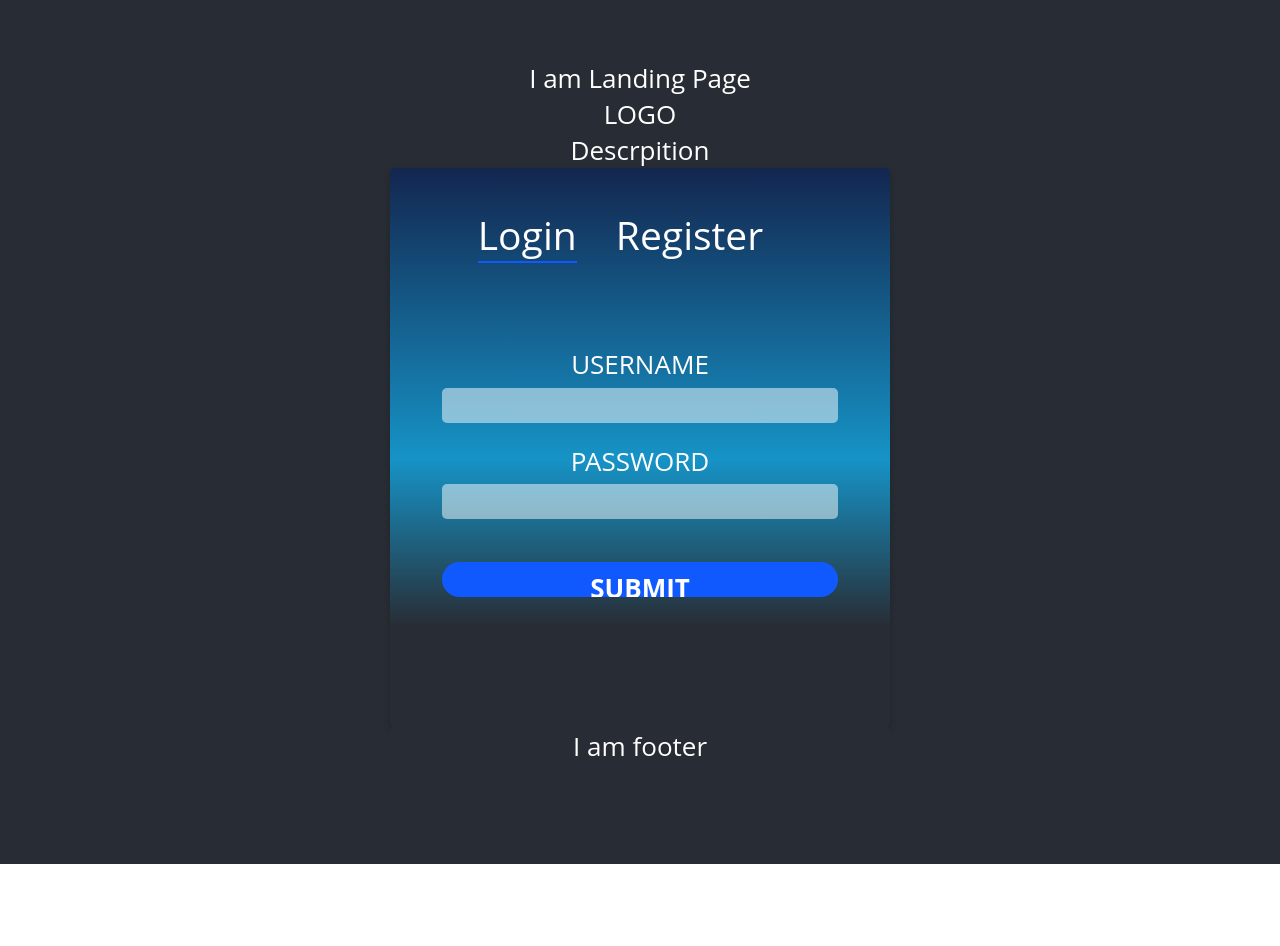
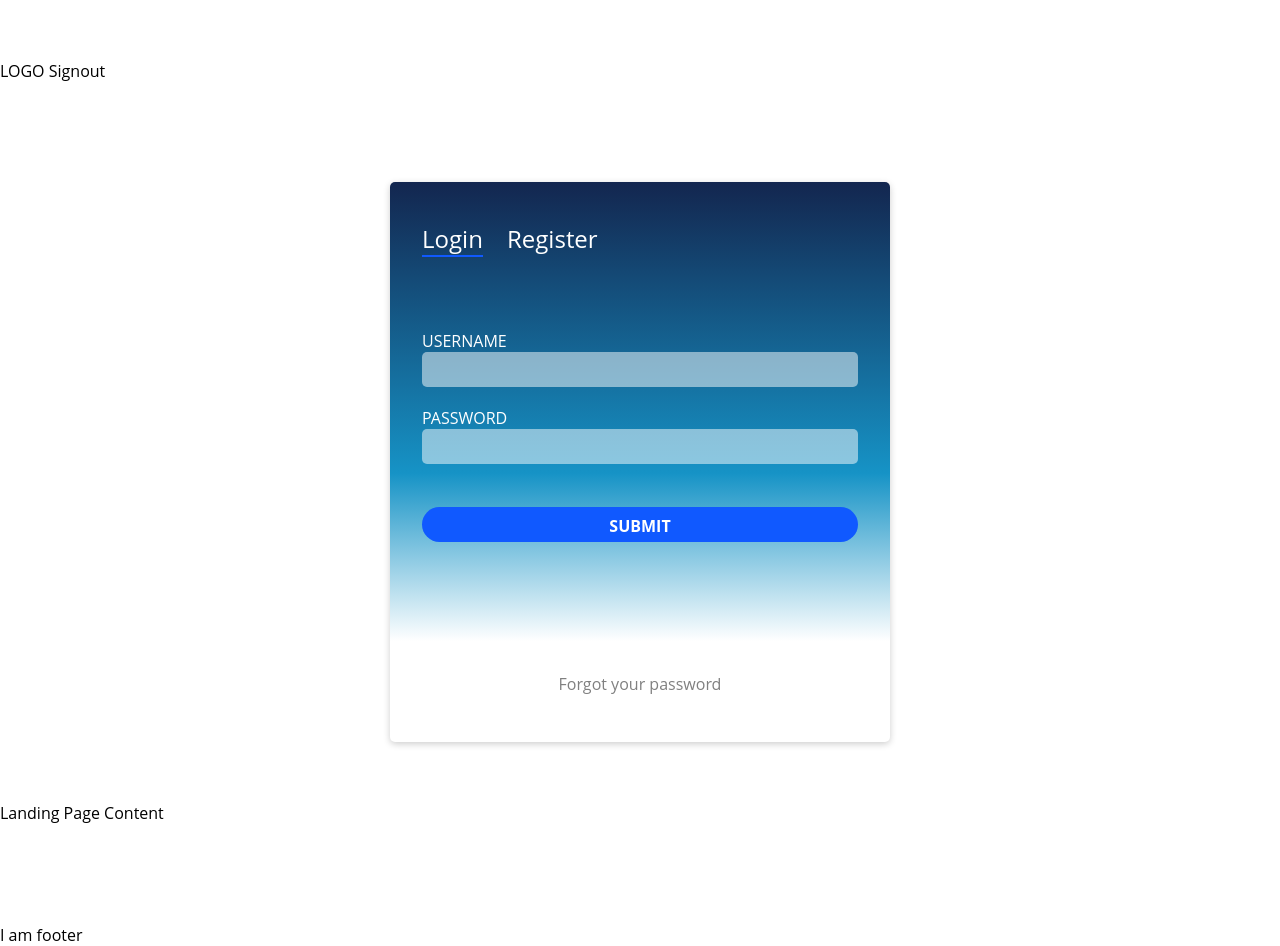
Before and after one commit to poyebanji/travel_app, a React (Create React App) app in the folder travel_app/: page / in a window 1280 px wide. Before the commit the page ends 864 px from the top, so only its background shows below. Built offline with nearby package versions, Linux system fonts and the light colour scheme.

Commit message:
Sign-Reg

```diff
--- a/travel_app/src/App.css
+++ b/travel_app/src/App.css
@@ -1,38 +1,124 @@
 .App {
   text-align: center;
 }
+/* reset styles */
+html,body, body * {
+  box-sizing: border-box;
+  font-family: 'Open Sans', sans-serif;
+  margin:0;
+  padding:0;
+  color:inherit;
+  background-color:inherit;
 
-.App-logo {
-  height: 40vmin;
-  pointer-events: none;
 }
 
-@media (prefers-reduced-motion: no-preference) {
-  .App-logo {
-    animation: App-logo-spin infinite 20s linear;
-  }
+body {
+  /* background-image: url(pic.jpg); if we want a bg img*/
+  background-size:  cover;
+  background-position:center center;
+
+}
+.container {
+    width: 100%;
+    padding-top: 60px;
+    padding-bottom: 100px;
 }
 
-.App-header {
-  background-color: #282c34;
-  min-height: 100vh;
-  display: flex;
-  flex-direction: column;
-  align-items: center;
-  justify-content: center;
-  font-size: calc(10px + 2vmin);
-  color: white;
+
+.login-register-wrapper {
+    height: 560px;
+    width: 500px;
+    margin-left: auto;
+    margin-right: auto;
+    padding:0 2em;
+    border-radius: 5px;
+    box-shadow: 0px 2px 7px rgba(0,0,0,0.2);
+    overflow: hidden;
+    color:#ffffff;
+    background: linear-gradient(180deg, rgba(19,38,79,1) 0%, rgba(22,147,198,1) 52%, rgba(255,255,255,0) 82%);
 }
 
-.App-link {
-  color: #61dafb;
+/* Nav buttons */
+.nav-buttons {
+  width: 100%;
+  height: 100px;
+  padding-top: 40px;
+  opacity: 1;
+  margin-bottom: 3em;
+}
+button {
+    font-size: 1.5em;
+    margin-right:1em;
+    border:0px;
+    cursor: pointer;
+
+}
+button:focus {
+    outline: 0px;
+}
+button.active {
+    padding-bottom: 10px;
+    border-bottom: solid 2px #1059FF;
 }
 
-@keyframes App-logo-spin {
-  from {
-    transform: rotate(0deg);
+ /* footer: forgot section */
+ .forgot-panel {
+  position: relative;
+  height: 100px;
+  margin-left: auto;
+  margin-right: auto;
+  text-align: center;
+  padding-top: 24px;
+  border-top: solid 1px rgba(255,255,255,.3);
+}
+
+  /* form styling */
+  .form-group input {
+      width: 100%;
+      height: 35px;
+      padding-left: 15px;
+      border: none;
+      border-radius: 5px;
+      margin-bottom: 20px;
+      background: rgba(255,255,255,.5);
   }
-  to {
-    transform: rotate(360deg);
+  .form-group label {
+    text-transform: uppercase;
   }
-}
+  input.submit {
+      font-weight: 700;
+      text-transform: uppercase;
+      font-size: 1em;
+      text-align: center;
+      color: rgba(255,255,255, 1);
+      padding: 8px 0px;
+      width: 100%;
+      height: 35px;
+      border: none;
+      border-radius: 20px;
+      margin-top: 23px;
+      background-color: rgba(16,89,255, 1);
+
+  }
+
+  /*Form positioning and animation */
+
+  form#registerform {
+      left:500px;
+      top:-230px;
+      position:relative;
+  }
+
+  .forgot-panel {
+      margin-top:-300px;
+      color:gray;
+  }
+
+  form, .forgot-panel {
+      position: relative;
+      transition: all .5s ease;
+  }
+  #loginBtn, #registerBtn {
+      transition: all .5s ease;
+
+  }
--- a/travel_app/src/App.js
+++ b/travel_app/src/App.js
@@ -1,17 +1,105 @@
-import React from 'react'
-import Landing from './Components/Landing/Landing'
-import './App.css';
+import React, { useState } from "react";
+import { useSpring, animated } from "react-spring";
+import Registration from "./Components/Registration/Registration"
+import Signin from "./Components/Signin/Signin"
+import Navigation from "./Components/Navigation/Navigation"
+import "./App.css"
+import Landing from "./Components/Landing/Landing";
+import Footer from "./Components/Footer/Footer";
+
+
 
 function App() {
-  return (
-    <div className="App">
-      <header className="App-header">
-      <div>
-        <Landing />
+    const [registrationFormStatus, setRegistartionFormStatus] = useState(false);
+    const loginProps = useSpring({
+      left: registrationFormStatus ? -500 : 0, // Login form sliding positions
+    });
+    const registerProps = useSpring({
+      left: registrationFormStatus ? 0 : 500, // Register form sliding positions
+    });
+
+    const loginBtnProps = useSpring({
+      borderBottom: registrationFormStatus
+        ? "solid 0px transparent"
+        : "solid 2px #1059FF",  //Animate bottom border of login button
+    });
+    const registerBtnProps = useSpring({
+      borderBottom: registrationFormStatus
+        ? "solid 2px #1059FF"
+        : "solid 0px transparent", //Animate bottom border of register button
+    });
+
+    function registerClicked() {
+      setRegistartionFormStatus(true);
+    }
+    function loginClicked() {
+      setRegistartionFormStatus(false);
+    }
+
+    return (
+      <React.Fragment>
+        <Navigation />
+      <div className="login-register-wrapper">
+        <div className="nav-buttons">
+          <animated.button
+            onClick={loginClicked}
+            id="loginBtn"
+            style={loginBtnProps}
+          >
+            Login
+          </animated.button>
+          <animated.button
+            onClick={registerClicked}
+            id="registerBtn"
+            style={registerBtnProps}
+          >
+            Register
+          </animated.button>
+        </div>
+        <div className="form-group">
+          <animated.form action="" id="loginform" style={loginProps}>
+            <Signin />
+          </animated.form>
+          <animated.form action="" id="registerform" style={registerProps}>
+            <Registration />
+          </animated.form>
+        </div>
+        <animated.div className="forgot-panel" style={loginProps}>
+          <div>Forgot your password</div>
+        </animated.div>
       </div>
-      </header>
-    </div>
-  );
-}
+      <Landing />
+      <Footer />
+      </React.Fragment>
+    );
+  }
 
-export default App;
+  // function LoginForm() {
+  //   return (
+  //     <React.Fragment>
+  //       <label for="username">USERNAME</label>
+  //       <input type="text" id="username" />
+  //       <label for="password">PASSWORD</label>
+  //       <input type="text" id="password" />
+  //       <input type="submit" value="submit" className="submit" />
+  //     </React.Fragment>
+  //   );
+  // }
+
+  // function RegisterForm() {
+  //   return (
+  //     <React.Fragment>
+  //       <label for="fullname">full name</label>
+  //       <input type="text" id="fullname" />
+  //       <label for="email">email</label>
+  //       <input type="text" id="email" />
+  //       <label for="password">password</label>
+  //       <input type="text" id="password" />
+  //       <label for="confirmpassword">confirm password</label>
+  //       <input type="text" id="confirmpassword" />
+  //       <input type="submit" value="submit" class="submit" />
+  //     </React.Fragment>
+  //   );
+  // }
+
+  export default App;
--- a/travel_app/src/Components/Landing/Landing.js
+++ b/travel_app/src/Components/Landing/Landing.js
@@ -1,18 +1,13 @@
 import React from 'react'
 import {Container} from 'react-bootstrap'
-import Footer from './../Footer/Footer'
-import Signin from './../Signin/Signin'
+
 
 const Landing = ()=> {
 
     return (
 <Container>
-    I am Landing Page
-    <div>LOGO</div>
-    <div>Descrpition</div>
+     <div>Landing Page Content</div>
 
-    <Signin />
-    <Footer />
 
 
  </Container>
--- /dev/null
+++ b/travel_app/src/Components/Navigation/Navigation.js
@@ -0,0 +1,13 @@
+import React from 'react';
+import {Container} from 'react-bootstrap'
+
+const Navigation = () => {
+    return (
+        <Container>
+        <div>LOGO   Signout</div>
+
+        </Container>
+    );
+};
+
+export default Navigation;
--- /dev/null
+++ b/travel_app/src/Components/Registration/Registration.js
@@ -0,0 +1,22 @@
+import React, { Component } from 'react';
+
+class Registration extends Component {
+  state = {  }
+  render() {
+    return (
+    <React.Fragment>
+        <label for="fullname">full name</label>
+        <input type="text" id="fullname" />
+        <label for="email">email</label>
+        <input type="text" id="email" />
+        <label for="password">password</label>
+        <input type="text" id="password" />
+        <label for="confirmpassword">confirm password</label>
+        <input type="text" id="confirmpassword" />
+        <input type="submit" value="submit" class="submit" />
+      </React.Fragment>
+       );
+  }
+}
+
+export default Registration;
--- a/travel_app/src/Components/Signin/Signin.js
+++ b/travel_app/src/Components/Signin/Signin.js
@@ -1,68 +1,8 @@
-import React, { useState } from "react";
-import "./../Signin/Signin.css";
-import { useSpring, animated } from "react-spring";
+import React, { Component } from 'react';
 
-function Signin() {
-    const [registrationFormStatus, setRegistartionFormStatus] = useState(false);
-    const loginProps = useSpring({
-      left: registrationFormStatus ? -500 : 0, // Login form sliding positions
-    });
-    const registerProps = useSpring({
-      left: registrationFormStatus ? 0 : 500, // Register form sliding positions
-    });
-
-    const loginBtnProps = useSpring({
-      borderBottom: registrationFormStatus
-        ? "solid 0px transparent"
-        : "solid 2px #1059FF",  //Animate bottom border of login button
-    });
-    const registerBtnProps = useSpring({
-      borderBottom: registrationFormStatus
-        ? "solid 2px #1059FF"
-        : "solid 0px transparent", //Animate bottom border of register button
-    });
-
-    function registerClicked() {
-      setRegistartionFormStatus(true);
-    }
-    function loginClicked() {
-      setRegistartionFormStatus(false);
-    }
-
-    return (
-      <div className="login-register-wrapper">
-        <div className="nav-buttons">
-          <animated.button
-            onClick={loginClicked}
-            id="loginBtn"
-            style={loginBtnProps}
-          >
-            Login
-          </animated.button>
-          <animated.button
-            onClick={registerClicked}
-            id="registerBtn"
-            style={registerBtnProps}
-          >
-            Register
-          </animated.button>
-        </div>
-        <div className="form-group">
-          <animated.form action="" id="loginform" style={loginProps}>
-            <LoginForm />
-          </animated.form>
-          <animated.form action="" id="registerform" style={registerProps}>
-            <RegisterForm />
-          </animated.form>
-        </div>
-        <animated.div className="forgot-panel" style={loginProps}>
-          <a herf="#">Forgot your password</a>
-        </animated.div>
-      </div>
-    );
-  }
-
-  function LoginForm() {
+class Singin extends Component {
+  state = {  }
+  render() {
     return (
       <React.Fragment>
       <label for="username">USERNAME</label>
@@ -73,21 +13,6 @@ function Signin() {
     </React.Fragment>
       );
   }
-
-  function RegisterForm() {
-    return (
-      <React.Fragment>
-        <label for="fullname">full name</label>
-        <input type="text" id="fullname" />
-        <label for="email">email</label>
-        <input type="text" id="email" />
-        <label for="password">password</label>
-        <input type="text" id="password" />
-        <label for="confirmpassword">confirm password</label>
-        <input type="text" id="confirmpassword" />
-        <input type="submit" value="submit" class="submit" />
-      </React.Fragment>
-    );
 }
 
-  export default Signin;
+export default Singin;
```
Also changed, not shown: travel_app/src/Components/Signin/signinold.js (added), 1 other file (tests, documents, lock files or other folders). Lines whose indentation alone changed are shown as unchanged.
